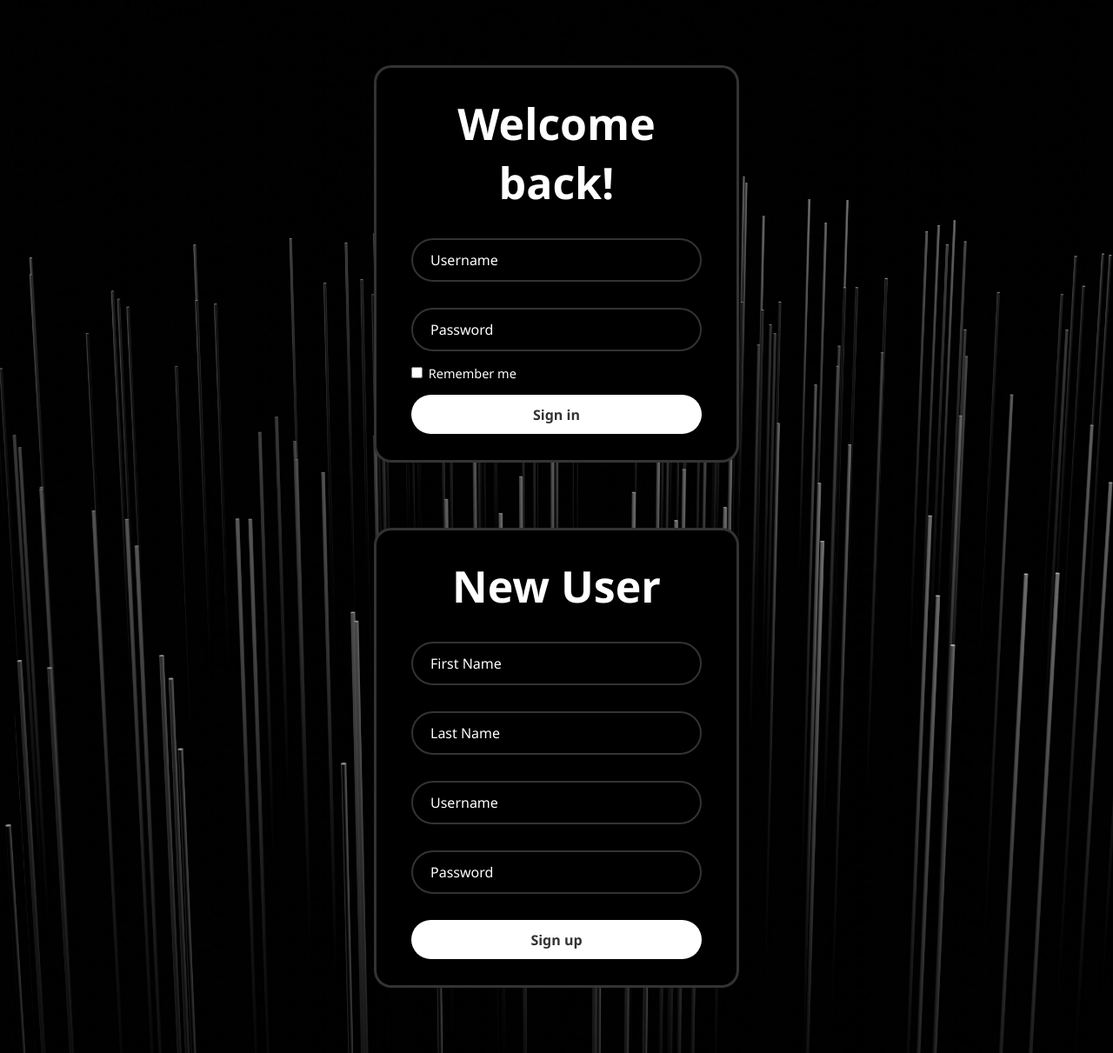
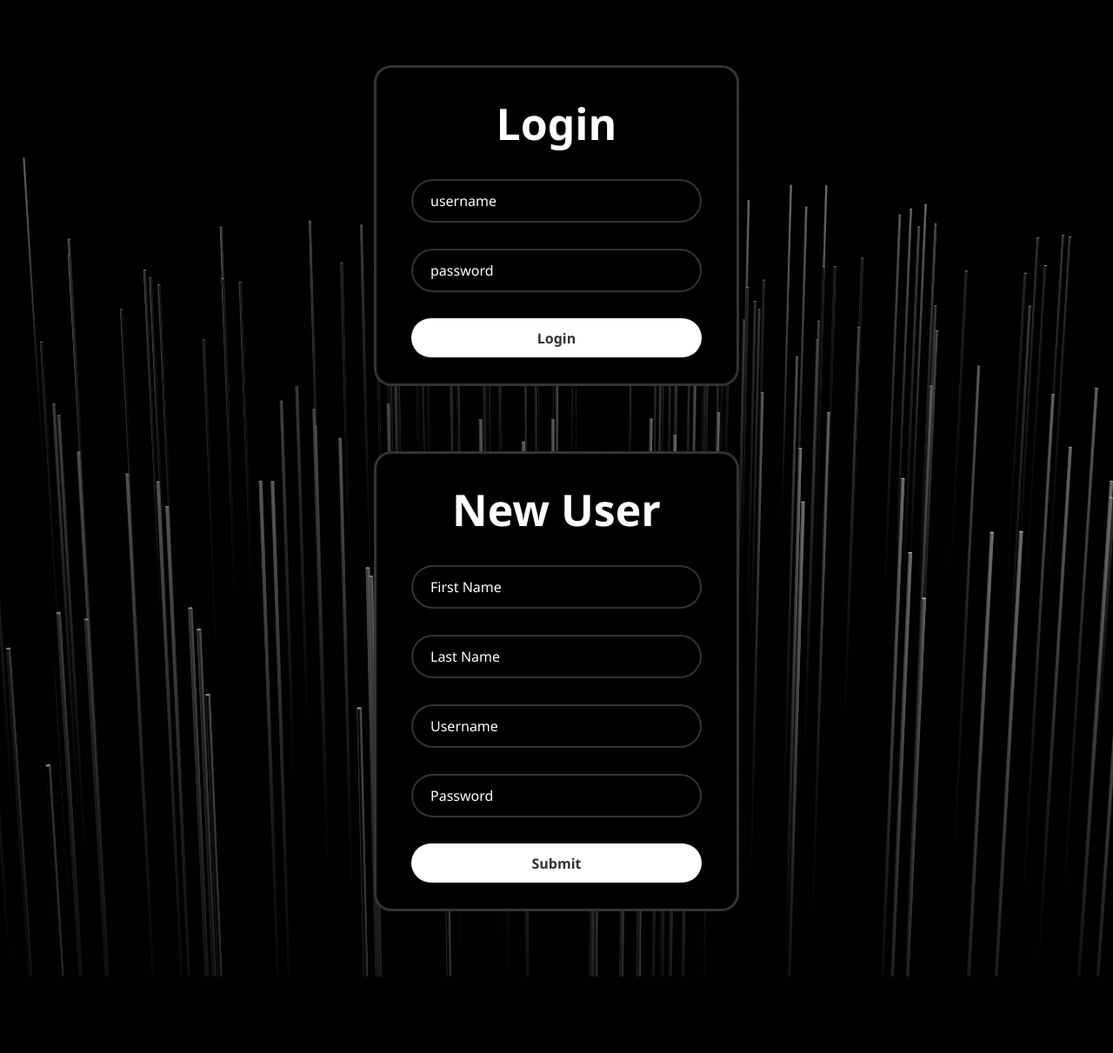
Before and after one commit to JBecks02/COP4331, a PHP site: page / in a window 1280 px wide. Shown: the whole page at 87% size. After the commit the page ends 1123 px from the top, so only its background shows below. Run offline with PHP 8.4, Linux system fonts and the light colour scheme.

Commit message:
Add files via upload

```diff
--- a/index.php
+++ b/index.php
@@ -1,54 +1,102 @@
 <!DOCTYPE html>
 <html lang="en">
+
 
     <head>
         <meta charset="UTF-8">
         <meta name="viewport" content="width=device-width, initial-scale=1.0">
-    <meta http-equiv="X-UA-Compatible" content="IE=edge">
-    <link rel="stylesheet" href="style.css">
+        <meta http-equiv="X-UA-Compatible" content="ID=edge">
+        <link rel="stylesheet" type="text/css" href="style.css">
         <title>Contact Manager</title>
     </head>
 
     <body>
         <main>
 
-        <!-- LOGIN -->
+        <!-- Below is the log in portion of our home page -->
             <div class="wrapper">
-            <form action="login.php" method="post">
-                <h1>Welcome back!</h1>
+                <form action="login.php" method="post" id="loginForm">
+                    <h1>Login</h1>
                     <div class="input-box">
-                    <input type="text" name="username" placeholder="Username" required>
+                        <input type="text" name="username" placeholder="username" required>
                     </div>
                     <div class="input-box">
-                    <input type="password" name="password" placeholder="Password" required>
+                        <input type="password" name="password" placeholder="password" required>
                     </div>
-                <div class="remember-forgot">
-                    <label><input type="checkbox"> Remember me</label>
+                    <div class="remember-forget">
+
                     </div>
-
-                <button type="submit" class="btn">Sign in</button>
+                    <button type="submit" class="btn">Login</button>
                 </form>
 	    </div>
 
-        <!-- NEW USER -->
-        <div class = "wrapper">
+<script>
+    document.getElementById('loginForm').addEventListener('submit', function(event) {
+        event.preventDefault();  // Prevent the default form submission
+
+        const formData = new FormData(this);
+
+        // Send the login request via fetch API
+        fetch(this.action, {
+            method: 'POST',  // Make a GET request
+            headers: { 'Accept': 'application/json' },
+            body: formData
+        })
+        .then(response => response.json())
+        .then(data => {
+            if (data.status === 200) {
+                // Redirect to the next page after a successful login
+                window.location.href = data.redirect;
+            } else {
+                alert(data.message);  // Show an error message if login failed
+            }
+        })
+        .catch(error => console.error('Error:', error));
+    });
+</script>
+
+        <!-- End of the log in area of the home page -->
+
+
+
+
+
+            <div class="wrapper">
+
                 <form action="signUp.php" method="post">
                 <h1>New User</h1>
+
+
+
+
+
                 <div class="input-box">
-                    <input type="text" name="firstname" placeholder="First Name" required>
-                </div>
-                <div class="input-box">
-                    <input type="text" name="lastname" placeholder="Last Name" required>
-                </div>
-                <div class="input-box">
-                    <input type="text" name="username" placeholder="Username" required>
-                </div>
-                <div class="input-box">
-                    <input type="password" name="password" placeholder="Password" required>
+                <input  required id="firstname" type="text" name="firstname" placeholder="First Name" width="1004">
                 </div>
 
-                <button type="submit" class="btn">Sign up</button>
+
+
+                <div class="input-box">
+                <input required id="lastname" type="text" name="lastname" placeholder="Last Name">
+                </div>
+
+
+
+                <div class="input-box">
+	            <input required id="username" type="text" name="username" placeholder="Username">
+                </div>
+
+
+                <div class="input-box">
+	            <input required id="password" type="text" name="password" placeholder="Password">
+                </div>
+
+                <button class="btn" type="Submit">Submit</button>
+                </div>
+            </div>
         </form>
-        </div>
+
+
+
     </body>
 <html>
```
Also changed, not shown: login.php (+21 -4 lines). Lines whose indentation alone changed are shown as unchanged.
